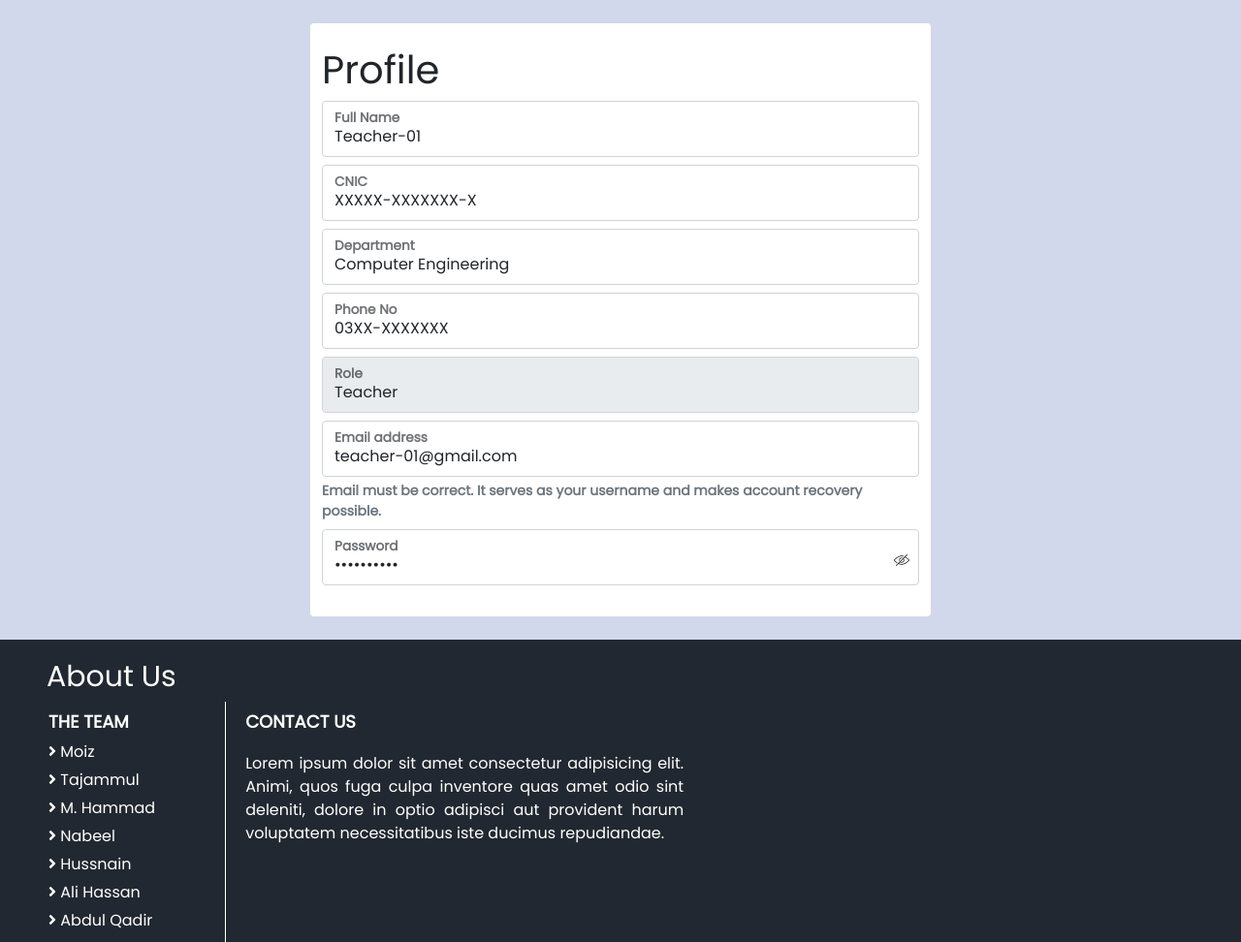
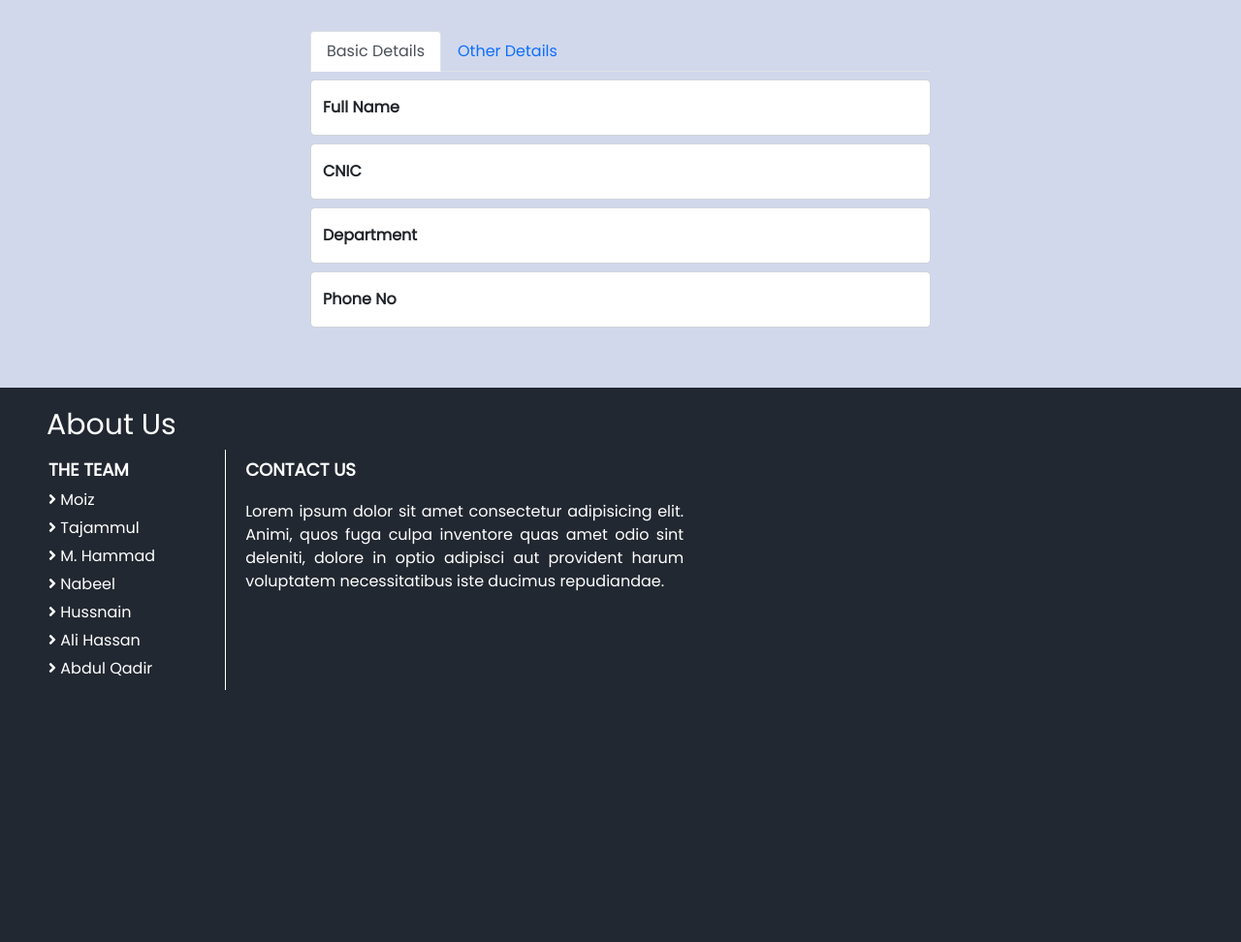
Before and after one commit to SE-19/autograding-of-cs-courses, a Flask app: page /profile in a window 1280 px wide; the page is wider, and only the part inside the window is pictured. Shown: the part 88-1060 px from the top of that part at 97% size. After the commit the page ends 800 px from the top of that part, so only its background shows below. Run offline with Flask 2, Linux system fonts and the light colour scheme; some libraries are stand-ins or nearby versions.

Commit message:
profile updated

```diff
--- a/templates/profile.html
+++ b/templates/profile.html
@@ -1,57 +1,63 @@
-{% extends "base.html" %} {% block title %}Autograde | Profile {% endblock %} {% block content %}
-<link href="https://cdn.jsdelivr.net/npm/bootstrap@5.1.0/dist/css/bootstrap.min.css" rel="stylesheet" integrity="sha384-KyZXEAg3QhqLMpG8r+8fhAXLRk2vvoC2f3B09zVXn8CA5QIVfZOJ3BCsw2P0p/We" crossorigin="anonymous" />
-<script src="https://cdn.jsdelivr.net/npm/bootstrap@5.1.0/dist/js/bootstrap.bundle.min.js" integrity="sha384-U1DAWAznBHeqEIlVSCgzq+c9gqGAJn5c/t99JyeKa9xxaYpSvHU5awsuZVVFIhvj" crossorigin="anonymous"></script>
-<link rel="stylesheet" href="https://cdn.jsdelivr.net/npm/bootstrap-icons@1.5.0/font/bootstrap-icons.css" />
-<link rel="stylesheet" href="../static/css/style.css" />
-<div class="container bg-white my-4 py-4 rounded col-md-6" id="registerationsection">
-    <h1 class="box-title">Profile</h1>
+{% extends "base.html" %} {% block title %} Autograde | Profile {%endblock %} {%
+block content %}
+<link
+  href="https://cdn.jsdelivr.net/npm/bootstrap@5.1.0/dist/css/bootstrap.min.css"
+  rel="stylesheet"
+  integrity="sha384-KyZXEAg3QhqLMpG8r+8fhAXLRk2vvoC2f3B09zVXn8CA5QIVfZOJ3BCsw2P0p/We"
+  crossorigin="anonymous"
+/>
+<script
+  src="https://cdn.jsdelivr.net/npm/bootstrap@5.1.0/dist/js/bootstrap.bundle.min.js"
+  integrity="sha384-U1DAWAznBHeqEIlVSCgzq+c9gqGAJn5c/t99JyeKa9xxaYpSvHU5awsuZVVFIhvj"
+  crossorigin="anonymous"
+></script>
+<link
+  rel="stylesheet"
+  href="https://pro.fontawesome.com/releases/v5.10.0/css/all.css"
+/>
+<div class="nav nav-tabs me-3 col-md-6 offset-md-3" id="v-tabs" role="tablist" aria-orientation="vertical">
+    <button class="nav-link active" data-bs-toggle="tab" data-bs-target="#basic" type="button" role="tab">Basic Details</button>
+    <button class="nav-link" data-bs-toggle="tab" data-bs-target="#other" type="button" role="tab">Other Details</button>
+</div>
+<div class="tab-content text-center col-md-6 offset-md-3">
+    <div id="basic" class="text-center fade show active tab-pane ">
         <div class="form-floating my-2">
-        <input type="text" class="form-control" id="name" name="name" value="Teacher-01" required autocomplete="off" placeholder="First name">
+                    <input type="text" class="form-control" id="name" name="name" autocomplete="off" placeholder="Full name">
                     <label for="name" class="form-label" style="font-weight: bolder;">Full Name</label>
                 </div>
                 <div class="form-floating my-2">
-        <input type="text" class="form-control" id="cnic" name="cnic" value="XXXXX-XXXXXXX-X" required autocomplete="off" placeholder="CNIC">
+                    <input type="text" class="form-control" id="cnic" name="cnic" autocomplete="off" placeholder="CNIC">
                     <label for="cnic" class="form-label" style="font-weight: bolder;">CNIC</label>
                 </div>
                 <div class="form-floating my-2">
-        <input type="text" class="form-control" id="department" name="department" value="Computer Engineering" required autocomplete="off" placeholder="Department">
+                    <input type="text" class="form-control" id="department" name="department" autocomplete="off" placeholder="Department">
                     <label for="department" style="font-weight: bolder; margin-bottom: 8px;">Department</label>
                 </div>
                 <div class="form-floating my-2">
-        <input type="text" class="form-control" id="phone_no" name="phone_no" value="03XX-XXXXXXX" required autocomplete="off" placeholder="Phone No">
+                    <input type="text" class="form-control" id="phone_no" name="phone_no" autocomplete="off" placeholder="Phone No">
                     <label for="phone_no" class="form-label" style="font-weight: bolder;">Phone No</label>
                 </div>
-
-    <div class="form-floating my-2">
-        <input type="text" class="form-control" id="role" name="role" value="Teacher" disabled autocomplete="off" placeholder="Role">
-        <label for="role" class="form-label" style="font-weight: bolder;">Role</label>
     </div>
-    <div class="form-floating my-2">
-        <input type="email" class="form-control" id="email_show" aria-describedby="emailHelp" name="email_show" value="teacher-01@gmail.com" required autocomplete="off" placeholder="Email">
-        <label for="email_show" class="form-label" style="font-weight: bolder;">Email address</label>
-        <div id="emailHelp" class="form-text" style="font-weight: 600;">Email must be correct. It serves as your username and makes account recovery possible.</div>
-    </div>
-
-    <div class="form-floating my-2">
-        <input type="password" class="form-control" id="pass" name="pass" value="1234567890" required autocomplete="off" placeholder="Password">
-        <label for="pass" class="form-label" style="font-weight: bolder;">Password</label>
-        <img id="showpass1" onclick="visiblesignup1(event)" style="float: right; margin-top: -34px;margin-right: 10px;" src="/static/images/visibility.png" alt="">
-        <img id="hidepass1" onclick="visiblesignup1(event)" style="float: right; margin-top: -34px;margin-right: 10px; display: none;" src="/static/images/visibility (1).png" alt="">
+    <div id="other" class="text-center fade tab-pane">
+        <a href="{{url_for('TA_manage')}}" class="btn btn-primary mt-4">Available TAs</a><br>
+        <a href="{{url_for('assignments')}}" class="btn btn-primary mt-4">Available Assignments</a>
     </div>
 </div>
 <script>
-    function visiblesignup1(e) {
 
-        var x = document.getElementById("pass");
-        if (e.target.id == "showpass1") {
+    function visiblesignin(e) {
+
+            var x = document.getElementById("password");
+            if (e.target.id == "showpass") {
                 e.target.style.display = "none";
-            document.getElementById("hidepass1").style.display = "block";
+                document.getElementById("hidepass").style.display = "block";
                 x.type = "text";
-        } else if (e.target.id == "hidepass1") {
+            } else if (e.target.id == "hidepass") {
                 e.target.style.display = "none";
-            document.getElementById("showpass1").style.display = "block";
+                document.getElementById("showpass").style.display = "block";
                 x.type = "password";
             }
+    }
 
-    }
-</script> {% endblock %}
+</script>
+{% endblock %}
```
Lines whose indentation alone changed are shown as unchanged.
